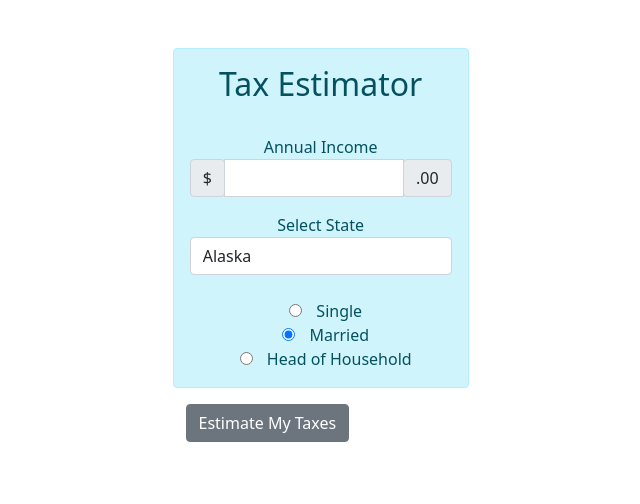
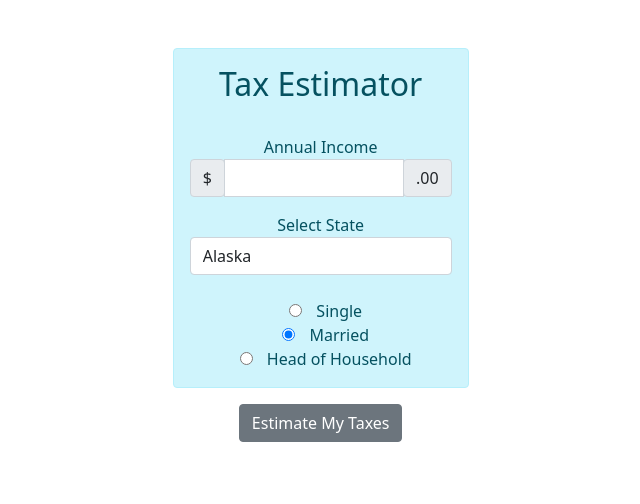
Before and after one commit to AECInkomoko/AEC-tax-checker, a Django app: page / in a window 1280 px wide. Shown: the top 504 px of the page, without its empty margins (266-906 px from the left). Run offline with Django 3.2, Linux system fonts and the light colour scheme.

Commit message:
Button Alignment

```diff
--- a/estimator/templates/estimator/home.html
+++ b/estimator/templates/estimator/home.html
@@ -139,8 +139,8 @@
 
         <!-- Button Row-->
         <div class="row">
-          <div class="col-lg-2"></div>
-          <div class="col-lg-6">
+          <div class="col-lg-3"></div>
+          <div class="col-lg-5">
             <center>
             <input type="submit" value="Estimate My Taxes" class="btn btn-secondary">
             </center>
```
